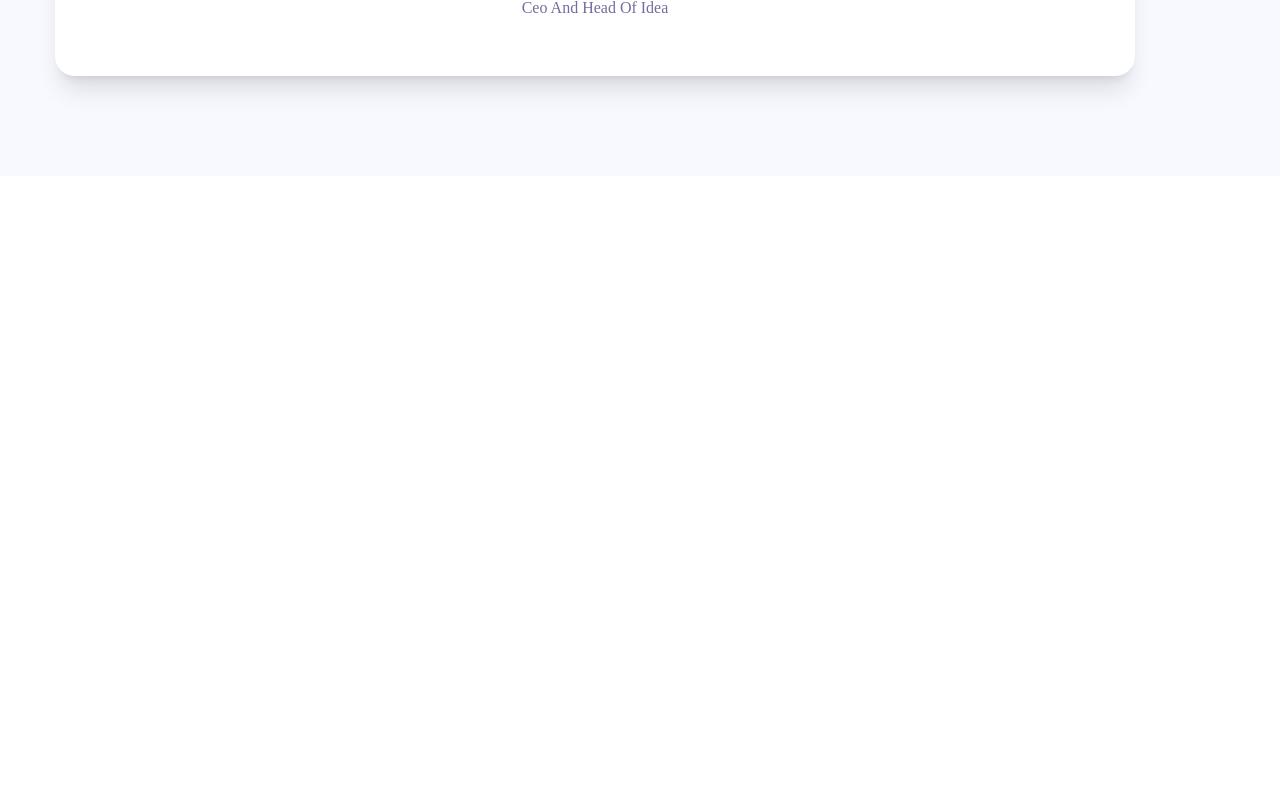
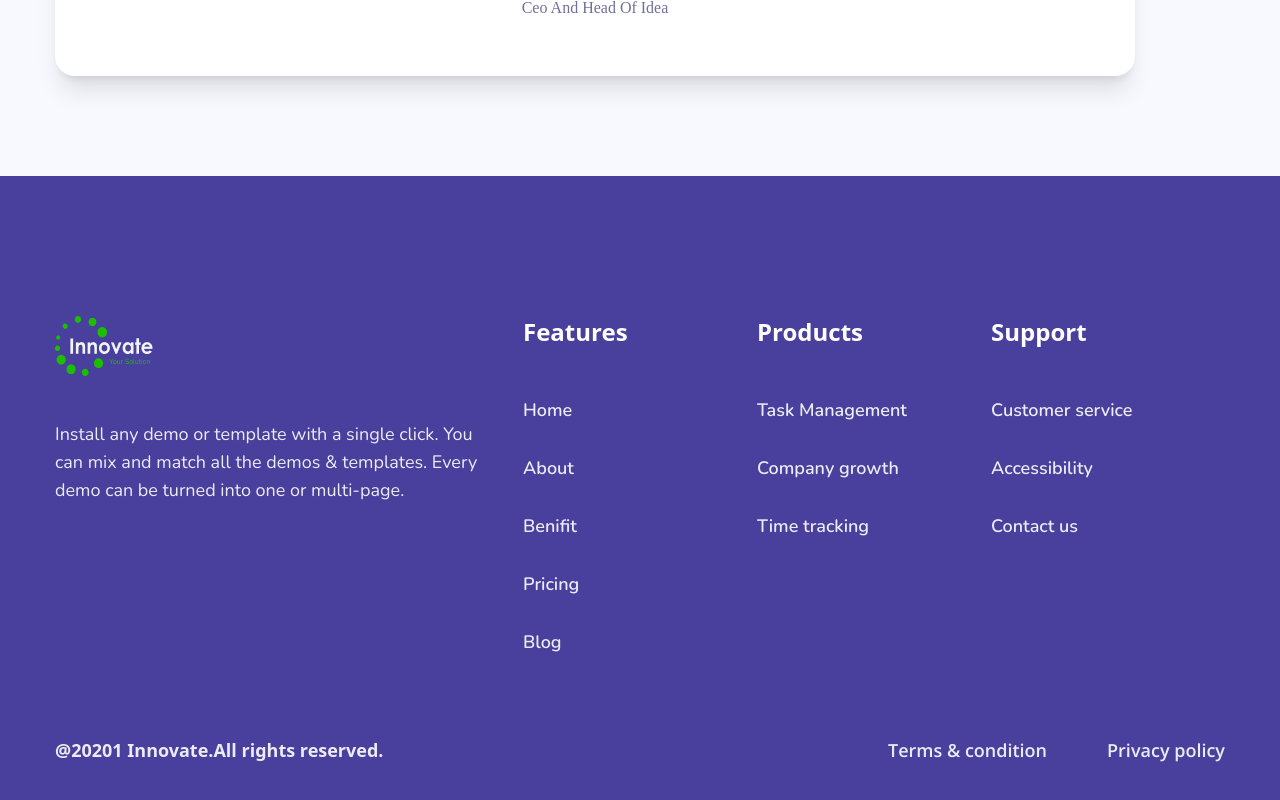
Before and after one commit to sajibkhandev/Innovate-Es-Fdr-2403, a React (Vite) app: page / in a window 1280 px wide. Shown: the part 4711-5511 px from the top of the page. Before the commit the page ends 4887 px from the top, so only its background shows below. Built offline with nearby package versions, Linux system fonts and the light colour scheme; a web font is replaced by a local one.

Commit message:
add footer section

```diff
--- /dev/null
+++ b/src/components/FooterList.jsx
@@ -0,0 +1,9 @@
+import React from 'react'
+
+const FooterList = ({text,className}) => {
+  return (
+    <li className={`list-none text-lg text-[#fefefee6] font-nunito font-semibold ${className}`}>{text}</li>
+  )
+}
+
+export default FooterList
--- a/src/index.css
+++ b/src/index.css
@@ -3,5 +3,5 @@
 @tailwind utilities;
 
 .one{
-    background: #ffffff80;
+    background: #fefefee6;
 }
--- a/src/layouts/AboutLayout.jsx
+++ b/src/layouts/AboutLayout.jsx
@@ -37,10 +37,10 @@
             </div>
 
 
-            <div className='absolute top-[520px] left-[480px] flex justify-center items-center w-[42px] h-[42px] bg-[#1BBF00] rounded-full'>
+            <div className='absolute top-[520px] left-[280px] flex justify-center items-center w-[42px] h-[42px] bg-[#1BBF00] rounded-full'>
                    <IoIosArrowBack className='text-white '/>
             </div>
-            <div className='absolute top-[520px] right-[550px] flex justify-center items-center w-[42px] h-[42px] bg-[#1BBF00] rounded-full'>
+            <div className='absolute top-[520px] right-[350px] flex justify-center items-center w-[42px] h-[42px] bg-[#1BBF00] rounded-full'>
                    <IoIosArrowForward className='text-white '/>
 
             </div>
--- /dev/null
+++ b/src/layouts/Footer.jsx
@@ -0,0 +1,63 @@
+import React from 'react'
+import Container from '../components/Container'
+import Flex from '../components/Flex'
+import Image from '../components/Image'
+import Logo from '../assets/logo.png'
+import FooterList from '../components/FooterList'
+import { Link } from 'react-router-dom'
+
+const Footer = () => {
+  return (
+    <footer className='pt-[140px] pb-[50px] bg-[#48409C]'>
+        <Container>
+            <Flex>
+                <div className='w-2/5 '>
+                <Image src={Logo}/>
+                <p className='text-[#fefefee6] text-lg font-normal font-nunito w-[449px] pt-[44px]'>Install any demo or template with a single click. You can mix and match all the demos & templates. Every demo can be turned into one or multi-page.</p>
+
+                </div>
+                <div className='w-1/5'>
+                    <h6 className='text-2xl text-[#FEFEFE] font-opne font-semibold pb-12'>Features</h6>
+                  <ul className='flex flex-col gap-y-[30px]'>
+                    <Link to='/'><FooterList text='Home'/></Link>
+                    <Link to='/about'><FooterList text='About'/></Link>
+                    <FooterList text='Benifit'/>
+                    <FooterList text='Pricing'/>
+                    <FooterList text='Blog'/>
+                  </ul>
+                </div>
+                <div className='w-1/5'>
+                    <h6 className='text-2xl text-[#FEFEFE] font-opne font-semibold pb-12'>Products</h6>
+                  <ul className='flex flex-col gap-y-[30px]'>
+                    <FooterList text='Task Management'/>
+                    <FooterList text='Company growth'/>
+                    <FooterList text='Time tracking'/>
+
+                  </ul>
+                </div>
+                <div className='w-1/5'>
+                    <h6 className='text-2xl text-[#FEFEFE] font-opne font-semibold pb-12'>Support</h6>
+                  <ul className='flex flex-col gap-y-[30px]'>
+                    <FooterList text='Customer service'/>
+                    <FooterList text='Accessibility'/>
+                    <FooterList text='Contact us'/>
+                  </ul>
+                </div>
+
+            </Flex>
+
+            <Flex className='justify-between pt-20'>
+                <div><p className='text-[#fefefee6] text-lg font-opne font-semibold'>@20201 Innovate.All rights reserved.</p></div>
+
+                <div>
+                    <p className='text-[#fefefee6] text-lg font-open font-semibold inline'>Terms & condition</p>
+                    <p className='pl-[60px] text-[#fefefee6] text-lg font-open font-semibold inline'>Privacy policy</p>
+                </div>
+            </Flex>
+
+        </Container>
+    </footer>
+  )
+}
+
+export default Footer
--- a/src/pages/Home.jsx
+++ b/src/pages/Home.jsx
@@ -6,6 +6,7 @@
 import ServiceLayout from '../layouts/ServiceLayout'
 import Plan from '../layouts/Plan'
 import AboutLayout from '../layouts/AboutLayout'
+import Footer from '../layouts/Footer'
 
 const Home = () => {
   return (
@@ -17,6 +18,7 @@
         <ServiceLayout/>
         <Plan/>
         <AboutLayout/>
+        <Footer/>
 
     </div>
   )
```
